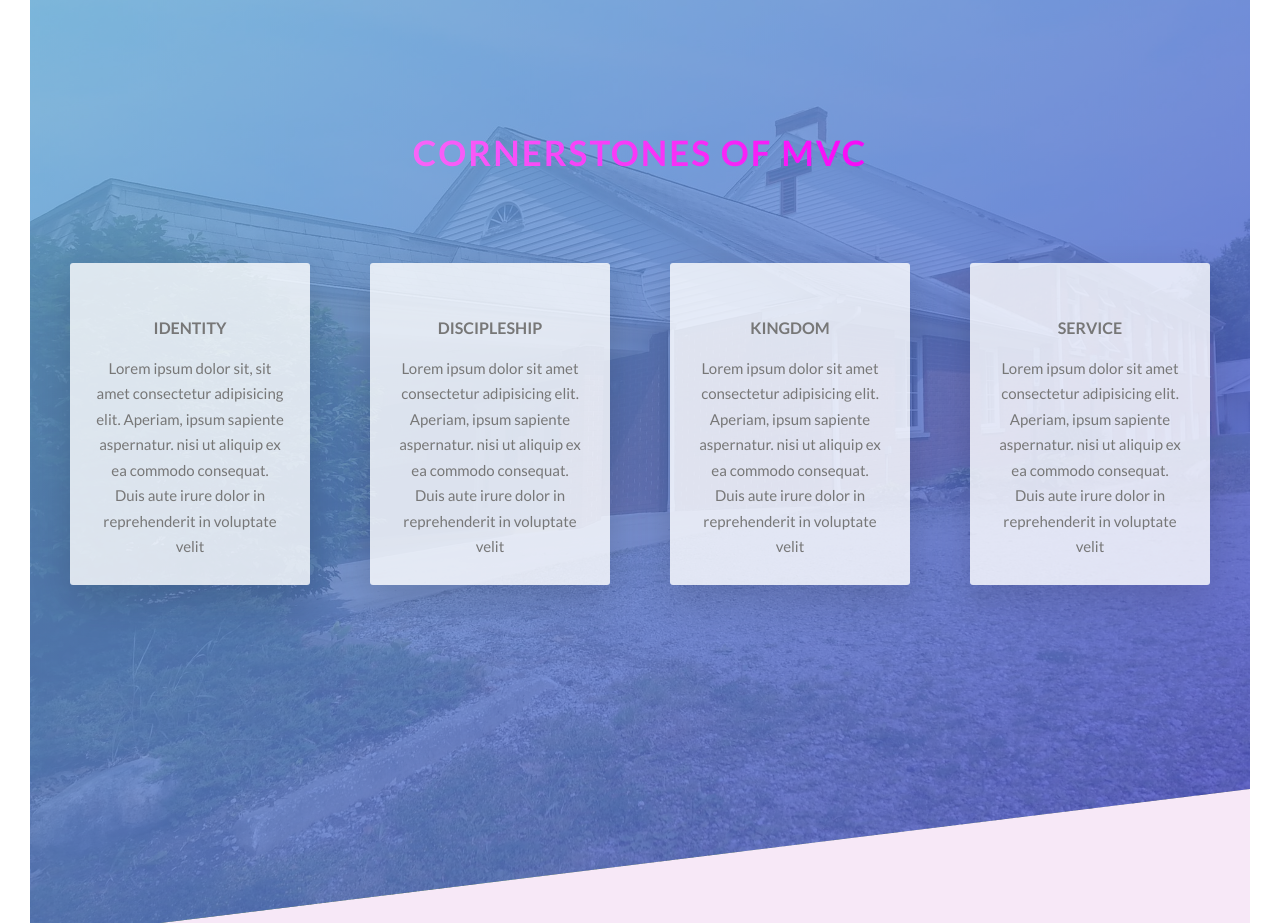
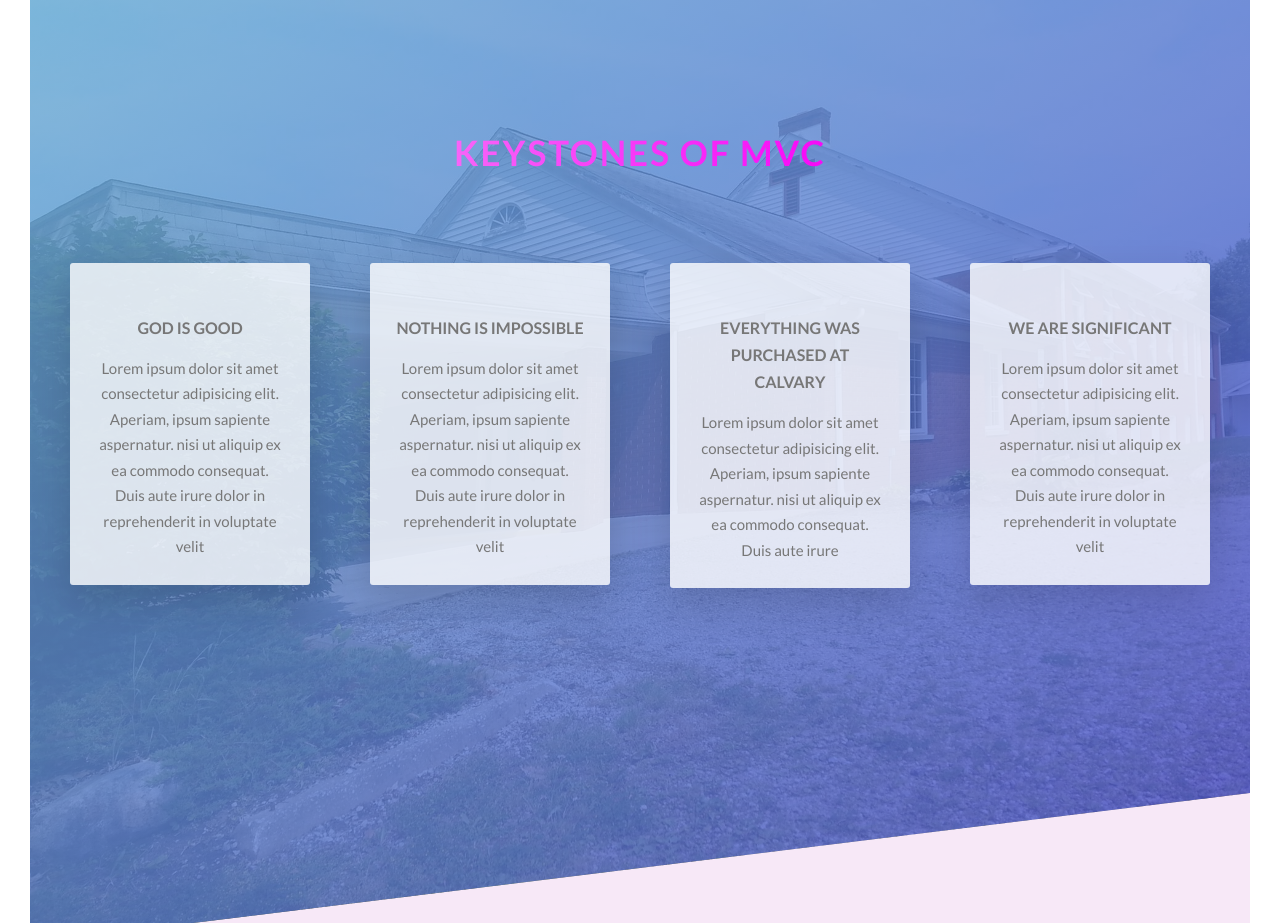
Before and after one commit to judyhouser80/MVC, a website: page Index.html in a window 1280 px wide. Shown: the part 1816-2739 px from the top of the page. Drawn offline with Linux system fonts and the light colour scheme.

Commit message:
Add files via upload

```diff
--- a/Index.html
+++ b/Index.html
@@ -61,7 +61,7 @@
                         Excepteur sint occaecat cupidatat non proident, sunt in culpa qui officia deserunt
                         mollit anim id est laborum.
                     </p>
-                    <a href="ministry.html" class="btn-text">New here? - Find out more &rarr;</a>
+                    <a href="events.html" class="btn-text">New here? - Find out more &rarr;</a>
                 </div>
 
                 <div class="col-1-of-2">
@@ -79,7 +79,7 @@
 
             <div class="u-center-text u-margin-bottom-big">
                 <h2 class="heading-secondary heading-secondary--purple">
-                    Cornerstones of MVC
+                    Keystones of MVC
                 </h2>
             </div>
 
@@ -87,9 +87,9 @@
                 <div class="col-1-of-4">
                     <div class="feature-box">
                         <i class="feature-box__icon icon-basic-world"></i>
-                        <h3 class="heading-tertiary u-margin-bottom-small">Identity</h3>
+                        <h3 class="heading-tertiary u-margin-bottom-small">God is Good</h3>
                         <p class="feature-box__text">
-                            Lorem ipsum dolor sit, sit amet consectetur adipisicing elit. Aperiam, ipsum sapiente aspernatur.
+                            Lorem ipsum dolor sit amet consectetur adipisicing elit. Aperiam, ipsum sapiente aspernatur.
                             nisi ut aliquip ex ea commodo consequat. Duis aute irure
                             dolor in reprehenderit in voluptate velit
                         </p>
@@ -99,7 +99,7 @@
                 <div class="col-1-of-4">
                     <div class="feature-box">
                         <i class="feature-box__icon icon-basic-compass"></i>
-                        <h3 class="heading-tertiary u-margin-bottom-small">Discipleship</h3>
+                        <h3 class="heading-tertiary u-margin-bottom-small">Nothing is Impossible</h3>
                         <p class="feature-box__text">
                             Lorem ipsum dolor sit amet consectetur adipisicing elit. Aperiam, ipsum sapiente aspernatur.
                             nisi ut aliquip ex ea commodo consequat. Duis aute irure
@@ -111,11 +111,10 @@
                 <div class="col-1-of-4">
                     <div class="feature-box">
                         <i class="feature-box__icon icon-basic-map"></i>
-                        <h3 class="heading-tertiary u-margin-bottom-small">Kingdom</h3>
+                        <h3 class="heading-tertiary u-margin-bottom-small">Everything was purchased at Calvary</h3>
                         <p class="feature-box__text">
                             Lorem ipsum dolor sit amet consectetur adipisicing elit. Aperiam, ipsum sapiente aspernatur.
                             nisi ut aliquip ex ea commodo consequat. Duis aute irure
-                            dolor in reprehenderit in voluptate velit
                         </p>
                     </div>
                 </div>
@@ -123,7 +122,7 @@
                 <div class="col-1-of-4">
                     <div class="feature-box">
                         <i class="feature-box__icon icon-basic-heart"></i>
-                        <h3 class="heading-tertiary u-margin-bottom-small">Service</h3>
+                        <h3 class="heading-tertiary u-margin-bottom-small">We are Significant</h3>
                         <p class="feature-box__text">
                             Lorem ipsum dolor sit amet consectetur adipisicing elit. Aperiam, ipsum sapiente aspernatur.
                             nisi ut aliquip ex ea commodo consequat. Duis aute irure
@@ -246,10 +245,14 @@
                 </div>
             </div>
             <div class="u-center-text u-margin-top-big">
-                <a href="#" class="btn btn--blue">Start the journey</a>
+                <a href="sunday_morning.html" class="btn btn--blue">Start the journey</a>
             </div>
 
+
         </section>
+
+
+
     </main>
 
 
```
